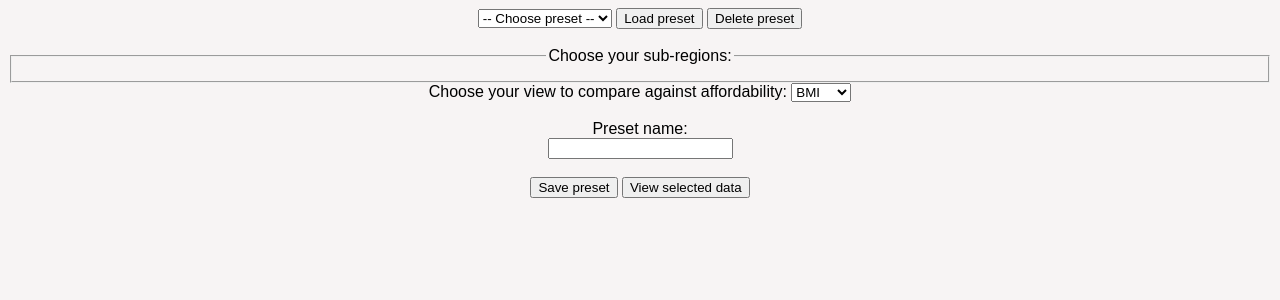
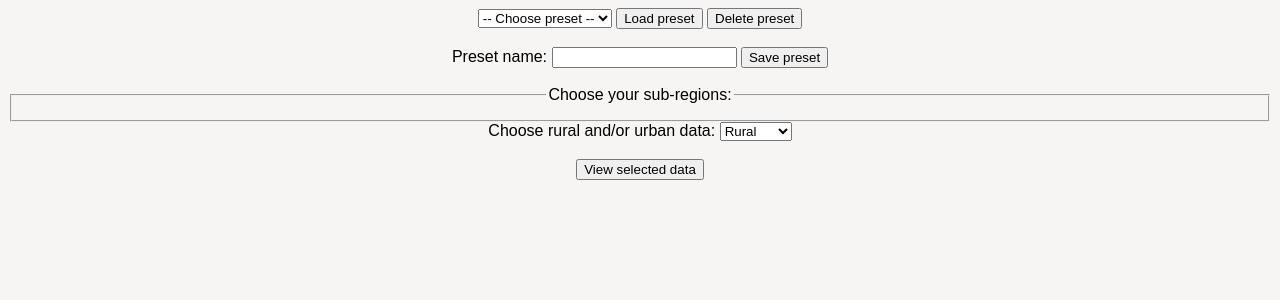
Before and after one commit to vicjuhl/world-food, a Flask app: page / in a window 1280 px wide. Shown: the top 300 px of the page. Run offline with Flask 3, Linux system fonts and the light colour scheme.

Commit message:
rural_urban state

```diff
--- a/app/models.py
+++ b/app/models.py
@@ -141,7 +141,7 @@ def get_plot(subregions: list[str]):
     ax.legend(handles=legend_handles, labels=legend_labels, loc='upper right')
 
     plt.xlabel('Affordability in %')
-    plt.ylabel('BMI or Waste')
+    plt.ylabel('BMI')
     plt.tight_layout()
     return plt
 
--- a/app/routes.py
+++ b/app/routes.py
@@ -1,4 +1,6 @@
 from flask import render_template, request, Blueprint
+from typing import Literal
+
 from app.models import (
     update_plot,
     get_all_regions,
@@ -15,13 +17,14 @@ Router = Blueprint('Router', __name__)
 # Initialize states
 class State:
     def __init__(self) -> None:
-        self.subregions_state = {region: False for region in get_all_regions()}
+        self.subregions = {region: False for region in get_all_regions()}
         self.presets_names = get_all_preset_names()
+        self.rural_urban : Literal["rural", "urban", "average"] = "average"
 
     def update_subregions(self, checked_subs: list[str]) -> None:
         """Set and remember values of subregion checkboxes."""
-        for sub in self.subregions_state.keys():
-            self.subregions_state[sub] = sub in checked_subs
+        for sub in self.subregions.keys():
+            self.subregions[sub] = sub in checked_subs
 
     def update_presets_names(self) -> None:
         """Update names of presets based on database."""
@@ -32,7 +35,7 @@ state = State()
 def render(html_name: str) -> str:
     return render_template(
         html_name,
-        subregions=state.subregions_state,
+        subregions=state.subregions,
         preset_names=state.presets_names
     )
 
@@ -71,15 +74,12 @@ def on_delete():
 @app.route('/submit', methods=["POST"])
 def on_submit():
     checked_subs = request.form.getlist("subregions")
-    state.update_subregions(checked_subs)
+    state.update_subregions(request.form.getlist("subregions"))
+    state.rural_urban = request.form.get("rural_urban")
     if checked_subs != []:
         try:
             update_plot(checked_subs)
-            return render_template(
-                'submitted.html',
-                subregions=state.subregions_state,
-                preset_names=state.presets_names
-            )
+            return render('submitted.html')
         except NoDataException:
             pass
     return render("no_countries.html")
--- a/app/static/style.css
+++ b/app/static/style.css
@@ -1,12 +1,5 @@
 body {
-    text-align: center;
+  text-align: center;
   font-family: Arial, Helvetica, sans-serif;
-   background-color: rgb(247, 244, 244);
-    }
-
-.column-layout {
-  display: flex;
-  flex-direction: column;
-  column-count: 2;
-  column-gap: 20px;
+  background-color: rgb(247, 244, 244);
 }
--- a/app/templates/index.html
+++ b/app/templates/index.html
@@ -18,6 +18,9 @@
 </form>
 
 <form action="/submit" method="POST">
+    <label for="preset_input">Preset name:</label>
+    <input type="text" id="preset_input" name="preset_input">
+    <button formaction="/save"><a>Save preset</a></button><br><br>
     <fieldset>
         <legend>Choose your sub-regions:</legend>
         <div id="subRegionList" style="column-count: 2; column-gap: 20px;"></div>
@@ -34,17 +37,15 @@
         {% endfor %}
     </fieldset>
 
-    <label for="views">Choose your view to compare against affordability:</label>
-    <select name="views" id="views">
-        <option value="bmi">BMI</option>
-        <option value="waste">Waste</option>
+    <label for="rural_urban">Choose rural and/or urban data:</label>
+    <select name="rural_urban" id="rural_urban">
+        <option value="rural">Rural</option>
+        <option value="urban">Urban</option>
+        <option value="average">Average</option>
     </select>
     <br><br>
 
-    <label for="preset_input">Preset name:</label><br>
-    <input type="text" id="preset_input" name="preset_input"><br><br>
-    <button formaction="/save"><a>Save preset</a></button>
-    <button><a>View selected data</a></button><br>
+    <button><a>View selected data</a></button><br><br>
     {% block content %}{% endblock %}
 </form>
 
```
